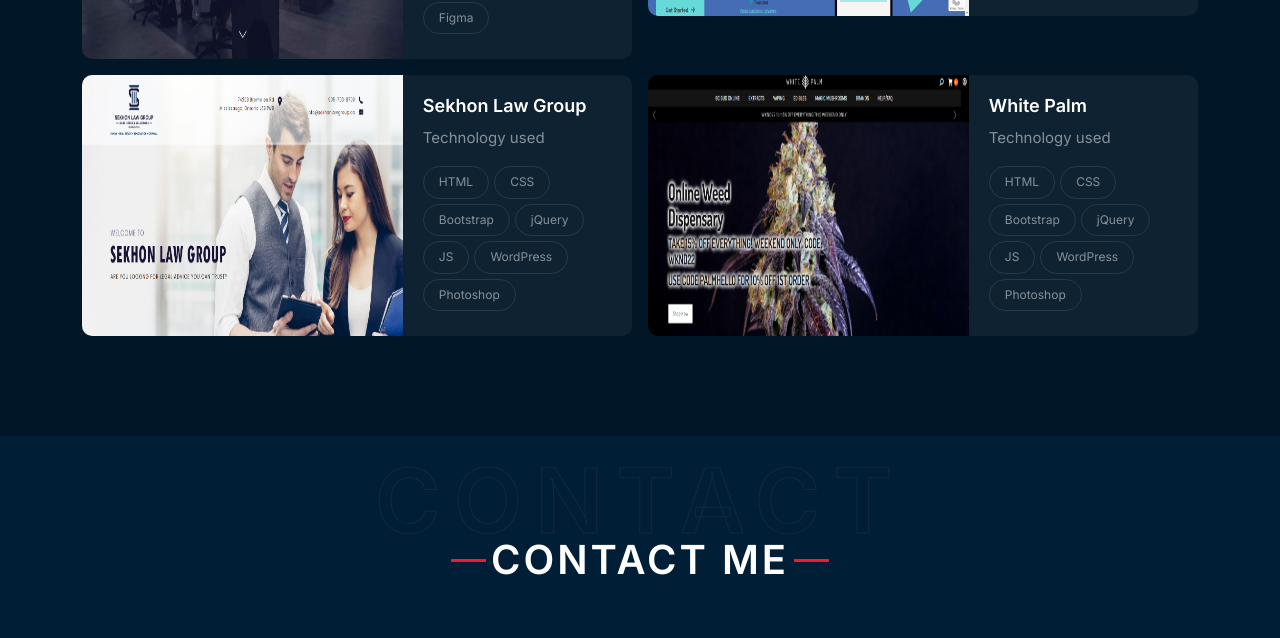
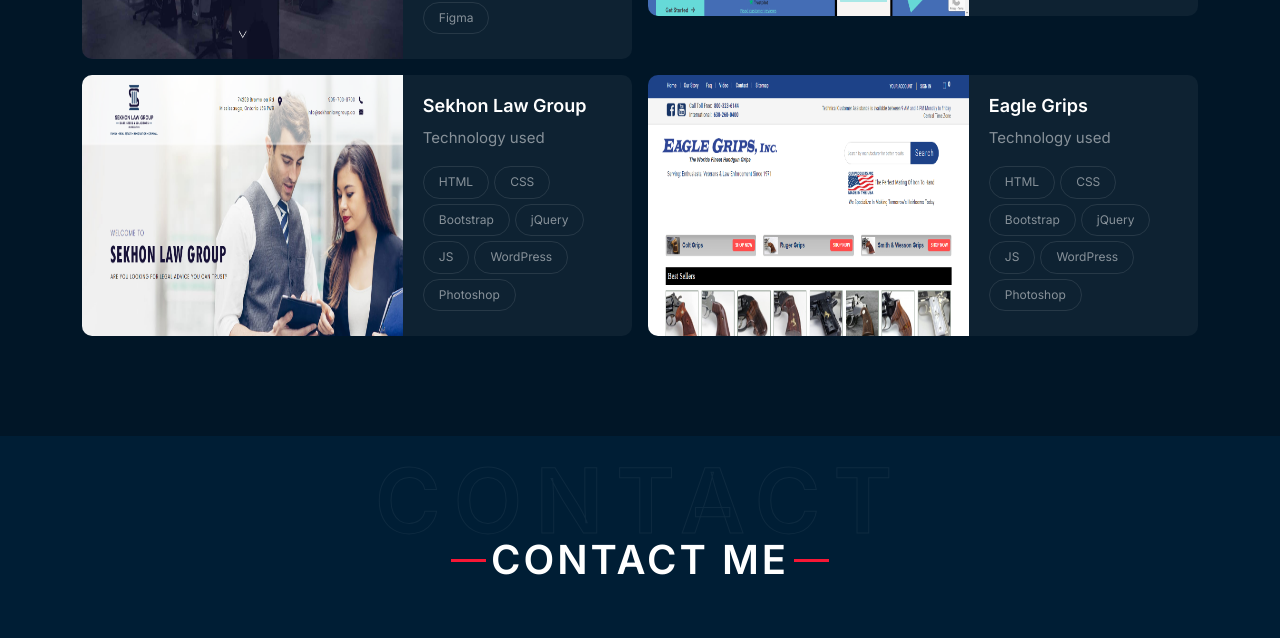
Before and after one commit to i-m-vijay/profile, a plain HTML site: page index.html in a window 1280 px wide. Shown: the part 4443-5081 px from the top of the page. Drawn offline with nearby package versions, Linux system fonts and the light colour scheme; a script that the page names is missing.

Commit message:
Update index.html

```diff
--- a/index.html
+++ b/index.html
@@ -444,12 +444,12 @@
                     <div class="col-lg-6">
                         <div class="portfolio-box row g-0">
                             <div class="portfolio-img col-sm-6 col-lg-7">
-                                <a href="https://sekhonlawgroup.ca/">
-                                    <img src="static/img/white-palm.jpg" title="" alt="White Palm">
+                                <a href="https://www.eaglegrips.com/">
+                                    <img src="static/img/eagle-grips.jpg" title="" alt="Eagle Grips">
                                 </a>
                             </div>
                             <div class="portfolio-info col-sm-6 col-lg-5">
-                                <h2>White Palm</h2>
+                                <h2>Eagle Grips</h2>
                                 <p>Technology used</p>
                                 <div class="nav"><span>HTML</span> <span>CSS</span> <span>Bootstrap</span><span>jQuery</span><span>JS</span><span>WordPress</span><span>Photoshop</span></span></div>
                             </div>
```
